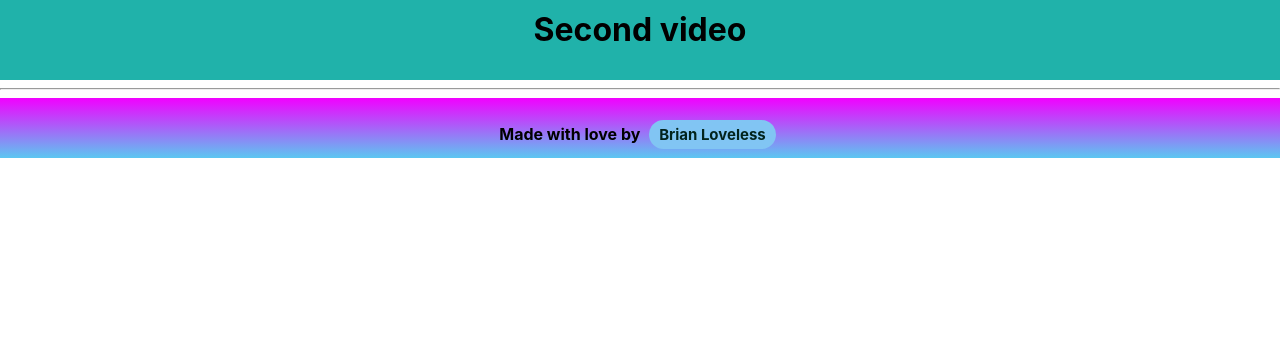
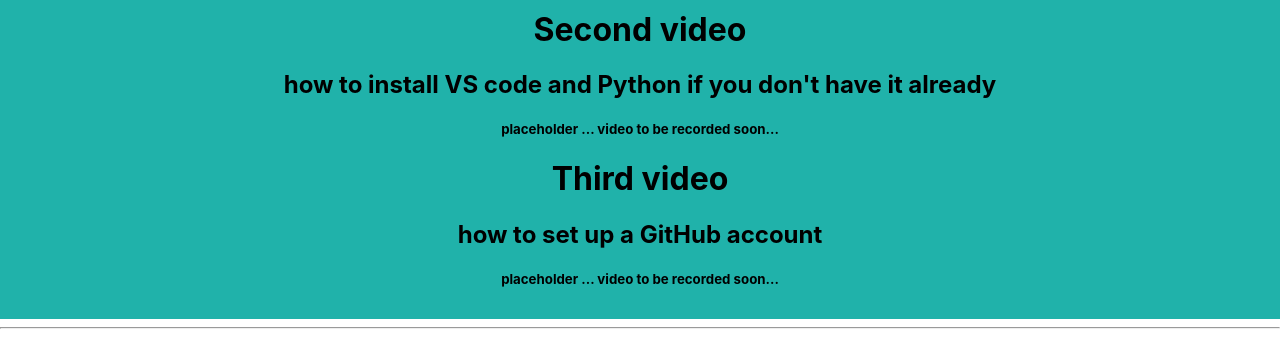
Before and after one commit to BrianLoveGa/proj4-simple-over-complex, a React (Create React App) app in the folder bl-simple/: page /howto in a window 1280 px wide. Shown: the part 890-1227 px from the top of the page. Before the commit the page ends 1048 px from the top, so only its background shows below. Built offline with nearby package versions, Linux system fonts and the light colour scheme.

Commit message:
intro and how to fluffed

```diff
--- a/bl-simple/src/componets/Home.js
+++ b/bl-simple/src/componets/Home.js
@@ -6,6 +6,11 @@
     return (
       <div>
         <h3 className="Home3">Home page here</h3>
+        <h2>I wanted to build an open source game that anyone could play ... like <a href="https://www.twilio.com/quest" rel="noopener noreferrer"
+            target="_blank">Twillo Quest</a> or the google <a href="https://beinternetawesome.withgoogle.com/en_us/interland" rel="noopener noreferrer"
+            target="_blank">InterLand Game</a> </h2>
+
+        <h2>However my time frame of 4 days and budget of 0$ and team size of 1 forced be to scale back my grand designs to this simple game which will grow over time.</h2>
         <div className="HomeContainer">
           <div className="star-wars-intro">
             <p className="intro-text">
--- a/bl-simple/src/componets/HowTo.js
+++ b/bl-simple/src/componets/HowTo.js
@@ -7,10 +7,15 @@
       <div className="HowToContainer">
         <h3 className="HowTo3">How To page here</h3>
 
-
         <h1>First video</h1>
-        <h2> How to copy down the python game and get started playing and coding</h2>
-        <h3>If you already have VS code and Python installed on your computer start here</h3>
+        <h2>
+          {" "}
+          How to copy down the python game and get started playing and coding
+        </h2>
+        <h3>
+          If you already have VS code and Python installed on your computer
+          start here
+        </h3>
         <iframe
           title="Brian Code Basics Video"
           width="650"
@@ -21,6 +26,11 @@
           allowFullScreen
         ></iframe>
         <h1>Second video</h1>
+        <h2> how to install VS code and Python if you don't have it already</h2>
+        <h5> placeholder ... video to be recorded soon...</h5>
+        <h1>Third video</h1>
+        <h2> how to set up a GitHub account</h2>
+        <h5> placeholder ... video to be recorded soon...</h5>
       </div>
     );
   }
```
